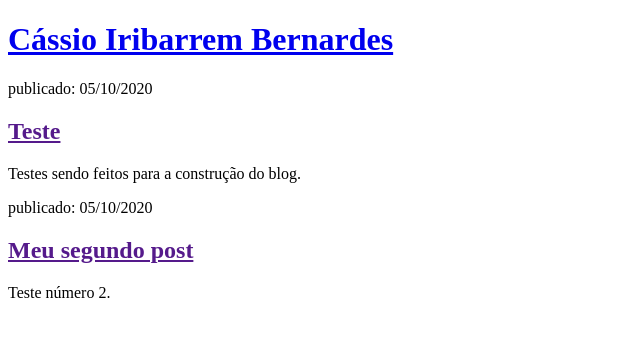
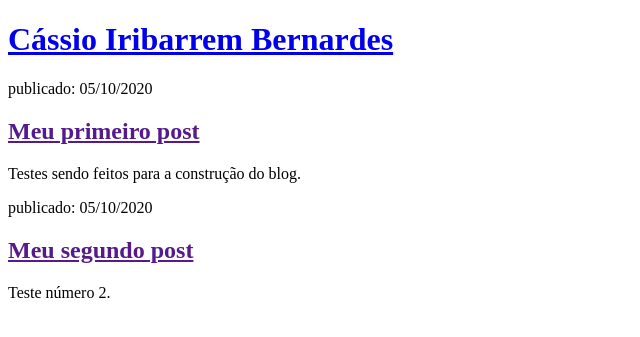
Before and after one commit to cassioiribarrem/my-first-blog, a Django app: page / in a window 1280 px wide. Shown: the top 337 px of the page, without its empty margins (0-640 px from the left). Run offline with Django 3.2, Linux system fonts and the light colour scheme; data that the repository does not hold is empty.

Commit message:
Editing the posts title

```diff
--- a/blog/templates/blog/post_list.html
+++ b/blog/templates/blog/post_list.html
@@ -10,7 +10,7 @@
 
         <div>
             <p>publicado: 05/10/2020</p>
-            <h2><a href="">Teste</a></h2>
+            <h2><a href="">Meu primeiro post</a></h2>
             <p>Testes sendo feitos para a construção do blog.</p>
         		{% for post in posts %}
         	<div>
```
